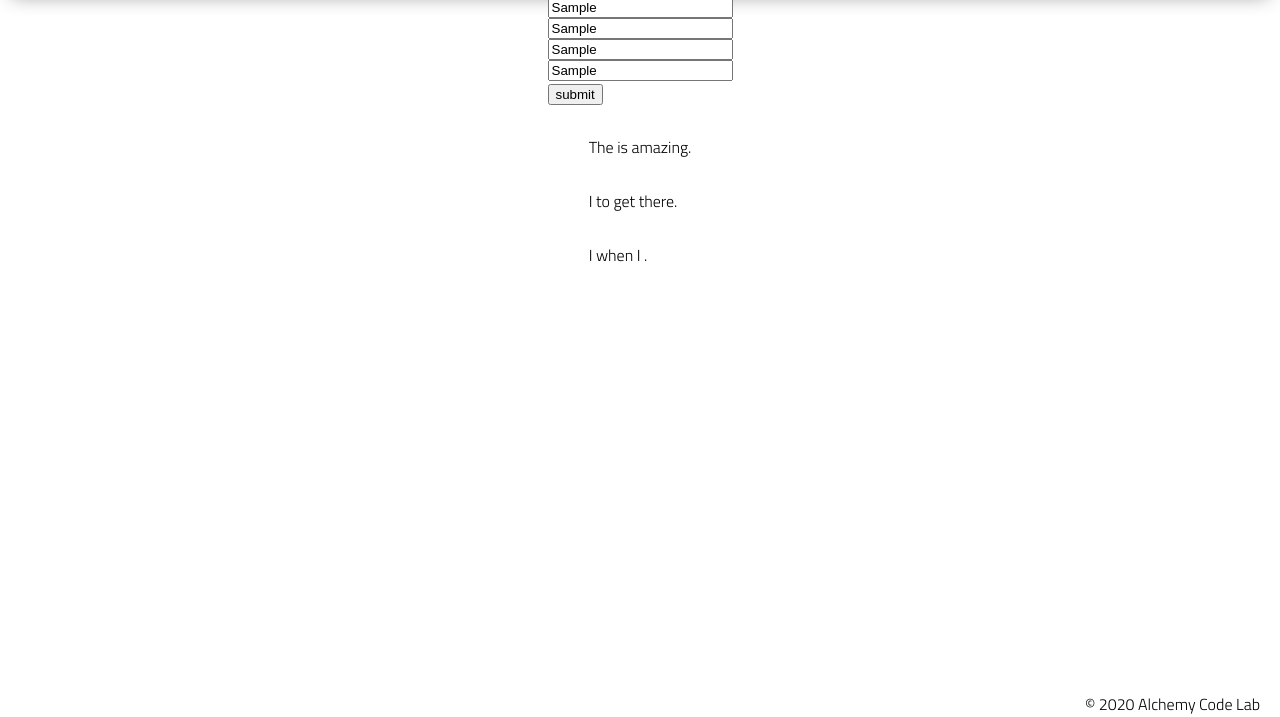
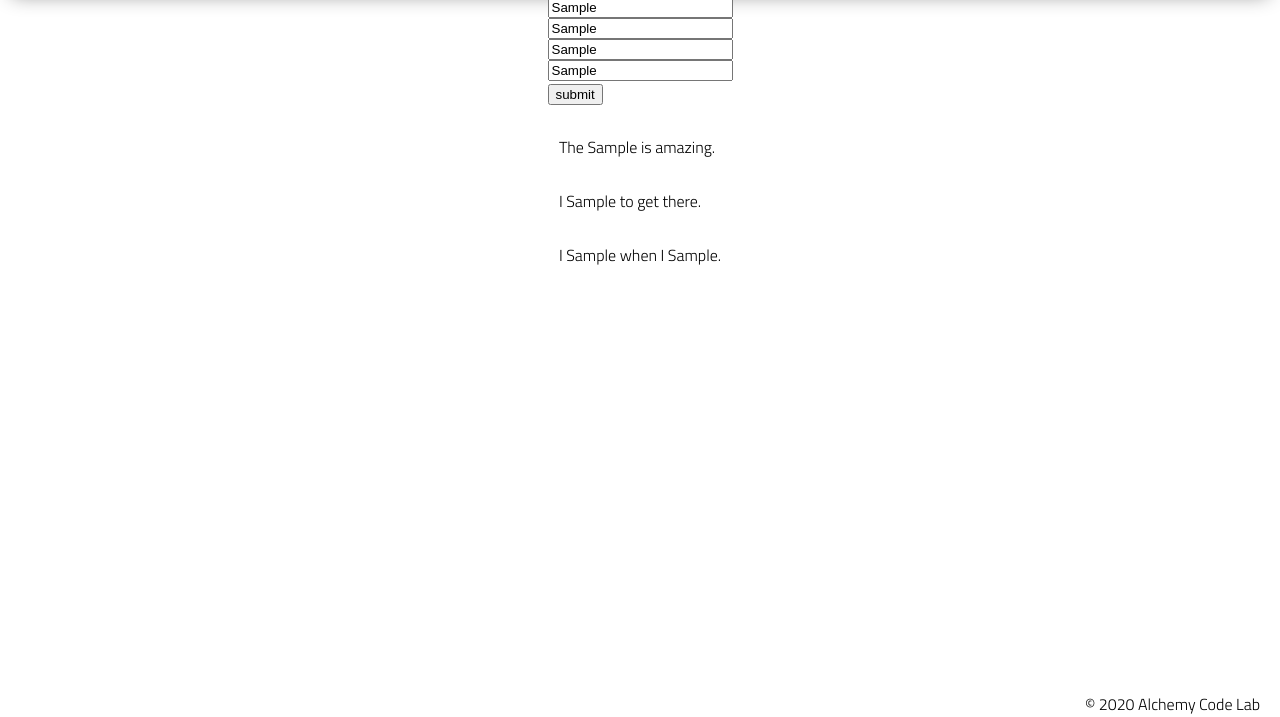
Before and after one commit to jakethrasher/madlib-game, a plain HTML site: page index.html in a window 1280 px wide. Both pictures are taken after typing "Sample", "Sample", "Sample", "Sample" into the empty fields and a click on the button "submit". Shown: the part 83-800 px from the top of the page. Drawn offline with Linux system fonts and the light colour scheme.

Commit message:
button function JS

```diff
--- a/app.js
+++ b/app.js
@@ -4,6 +4,7 @@ const verbOne = document.getElementById('verb-1');
 const verbTwo = document.getElementById('verb-2');
 const verbThree = document.getElementById('verb-3');
 const submitButton = document.getElementById('submit-button');
+const hidden = document.getElementById('haiku');
 
 const inputOne= document.getElementById('input-one');
 const inputTwo= document.getElementById('input-two');
@@ -13,5 +14,9 @@ const inputFour= document.getElementById('input-four');
 
 // set event listeners to update state and DOM
 submitButton.addEventListener('click', ()=>{
-
+    nounOne.textContent = inputOne.value ;
+    verbOne.textContent = inputTwo.value ;
+    verbTwo.textContent = inputThree.value ;
+    verbThree.textContent = inputFour.value ;
+    hidden.classList.toggle('visible');
 })
--- a/index.html
+++ b/index.html
@@ -27,7 +27,7 @@
             <button id="submit-button">submit</button>
         </div>
 
-        <div class="haiku">
+        <div id="haiku" class="hidden">
             <p>The <span id="noun-1"></span> is amazing.</p>
             <p>I <span id="verb-1"></span> to get there.</p>
             <p>I <span id="verb-2"></span> when I <span id="verb-3"></span>.</p>
--- a/styles/home.css
+++ b/styles/home.css
@@ -2,3 +2,9 @@
 input{
     display:block;
 }
+.hidden {
+    display: none;
+}
+.visible{
+    display: block;
+}
```
